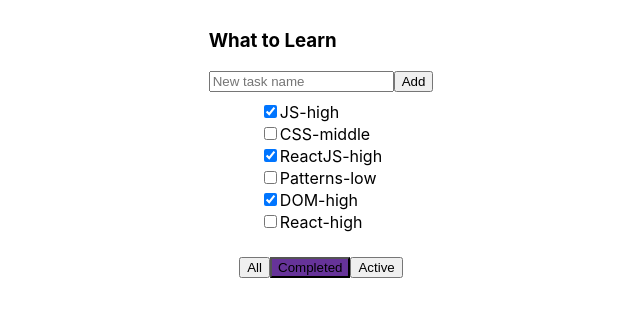
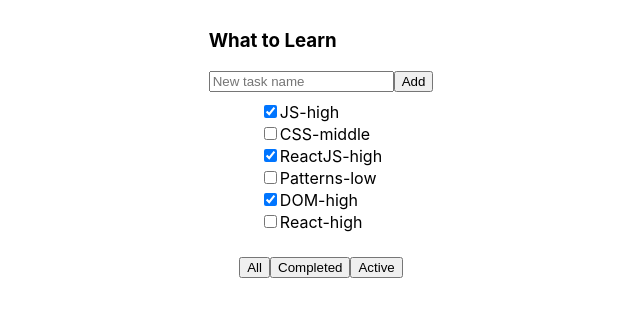
Before and after one commit to natasha17-spec/ToDoListIT, a React (Create React App) app: page / in a window 1280 px wide. Shown: the top 316 px of the page, without its empty margins (319-959 px from the left). Built offline with nearby package versions, Linux system fonts and the light colour scheme.

Commit message:
changeFilter

```diff
--- a/src/App.js
+++ b/src/App.js
@@ -19,7 +19,7 @@
         {title: 'DOM', isDone: true, priority: '-high'},
         {title: 'React', isDone: false, priority: '-high'},
     ],
-    filterValue: "Completed"
+    filterValue: 'ALL'
 };
 
     onAddTaskClick = ()=>{
@@ -27,7 +27,7 @@
         let newTask = {
             title: newText,
             isDone: false,
-            priority: "  low"
+            priority: "  -low"
         };
 
         this.newTaskTitleRef.current.value = "";
@@ -37,6 +37,13 @@
             tasks: newTasks
         });
     };
+
+    changeFilter = (newFilterValue) => {
+        this.setState({
+            filterValue:newFilterValue
+        })
+    }
+
     render = () => {
         return (
             <div className="App">
@@ -52,7 +59,7 @@
                             </div>
                         </div>
                         <TodoListTasks tasks={this.state.tasks} />
-                        <TodoListFooter filterValue={this.state.filterValue}/>
+                        <TodoListFooter changeFilter={this.changeFilter} filterValue={this.state.filterValue}/>
                     </div>
         );
     }
--- a/src/TodoListFooter.js
+++ b/src/TodoListFooter.js
@@ -2,7 +2,7 @@
 import './App.css';
 
 class TodoListFooter extends React.Component {
-    render = () => {
+    render = (props) => {
 
         let classForAll =this.props.filterValue === "All" ? "filter-active" : '';
         let classForCompleted =this.props.filterValue === "Completed" ? "filter-active" : '';
@@ -10,9 +10,9 @@
 
         return (
                     <div className="todoList-footer">
-                        <button className={classForAll}>All</button>
-                        <button className={classForCompleted}>Completed</button>
-                        <button className={classForActive}>Active</button>
+                        <button onClick={()=>{this.props.changeFilter('All')}} className={classForAll}>All</button>
+                        <button onClick={()=>{this.props.changeFilter('Completed')}} className={classForCompleted}>Completed</button>
+                        <button onClick={()=>{this.props.changeFilter('Active')}} className={classForActive}>Active</button>
                     </div>
         );
     }
```
